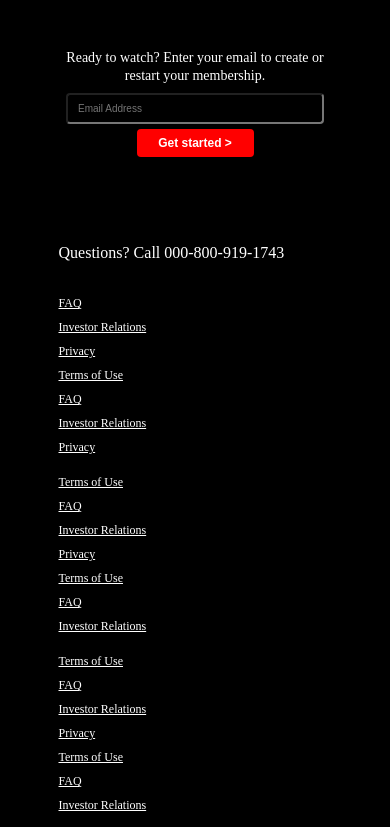
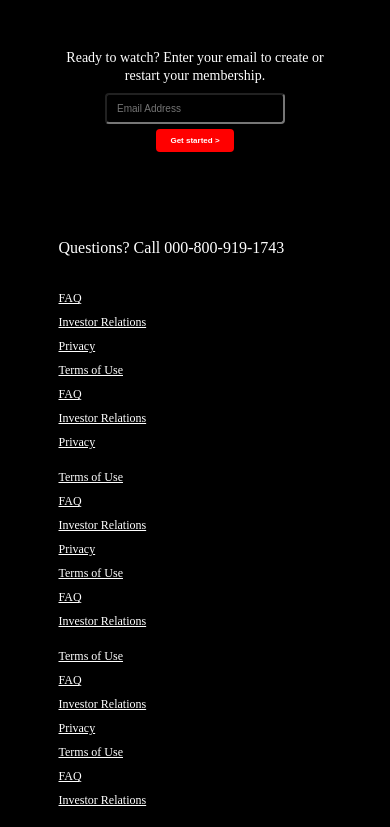
Before and after one commit to adityashidling2-netizen/Netflix-clone, a plain HTML site: page index.html in a window 390 px wide. Shown: the part 2121-2948 px from the top of the page. Drawn offline with Linux system fonts and the light colour scheme.

Commit message:
Update index.css

```diff
--- a/index.css
+++ b/index.css
@@ -403,7 +403,6 @@ footer .span{
 }
 @media screen and (max-width:1240px){
     .main{
-
         height: 60vh;
     }
     .main .block{
@@ -485,12 +484,12 @@ footer .span{
         justify-content: end;
     }
     .get input{
-        width: 60vw;
+        width: 40vw;
         font-size: 10px;
     }
     .get button{
-        font-size: 12px;
-        width: 30vw;
+        font-size: 8px;
+        width: 20vw;
     }
     footer{
         width: 90%;
```
